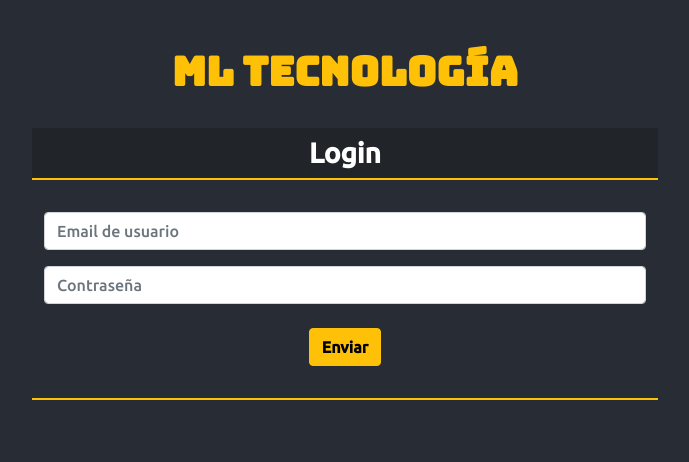
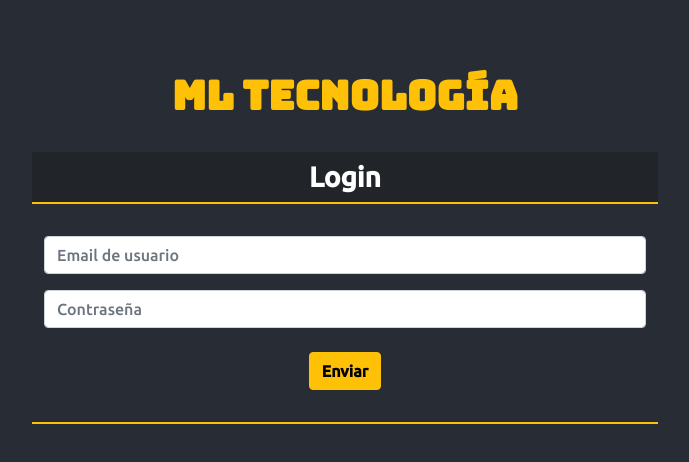
Before and after one commit to Macalui00/ml-tecnologia, a React (Create React App) app: page /login in a window 1280 px wide. Shown: the top 462 px of the page, without its empty margins (295-984 px from the left). Built offline with nearby package versions, Linux system fonts and the light colour scheme; a web font is replaced by a local one.

Commit message:
estilos del login screen

```diff
--- a/src/components/LoginScreen/LoginScreen.js
+++ b/src/components/LoginScreen/LoginScreen.js
@@ -25,7 +25,7 @@
     }
 
     return(
-        <section className=''>
+        <section className='d-flex align-items-center justify-content-center'>
             <Container className="container-sm container-fluid my-5">
                 <Row className="my-4">
                     <Marca/>
```
